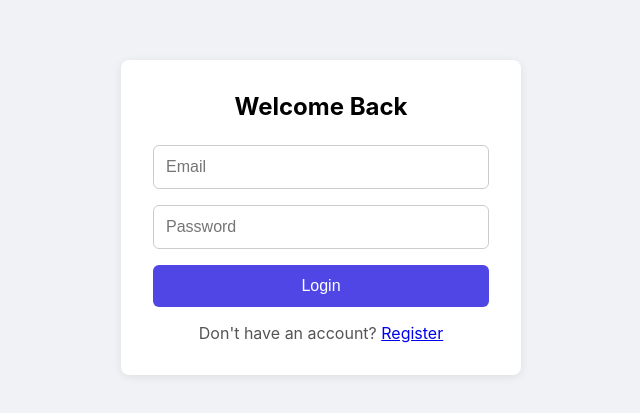
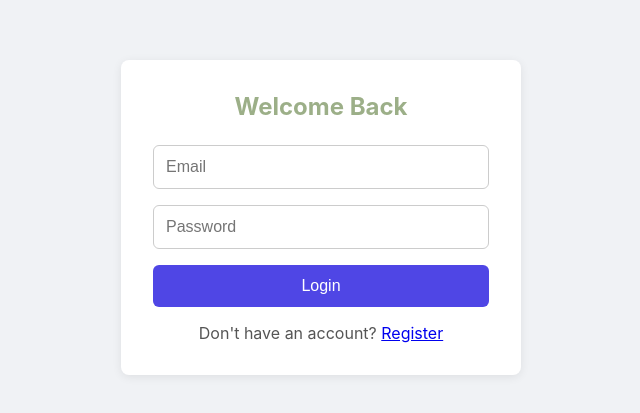
Before and after one commit to SanjayGrover/listify, a React (Vite) app in the folder client/: page /login in a window 1280 px wide. Shown: the part 183-596 px from the top of the page, without its empty margins (319-959 px from the left). Built offline with nearby package versions, Linux system fonts and the light colour scheme; no server answers.

Commit message:
Fixing font color in light and dark mode

```diff
--- a/client/src/index.css
+++ b/client/src/index.css
@@ -5,7 +5,7 @@
   --bg-input: #ffffff;
   --bg-header: #ffffff;
 
-  --text-primary: #000000;
+  --text-primary: #9caf88;
   --text-secondary: #555555;
   --text-muted: #888888;
   --text-placeholder: #aaaaaa;
```
